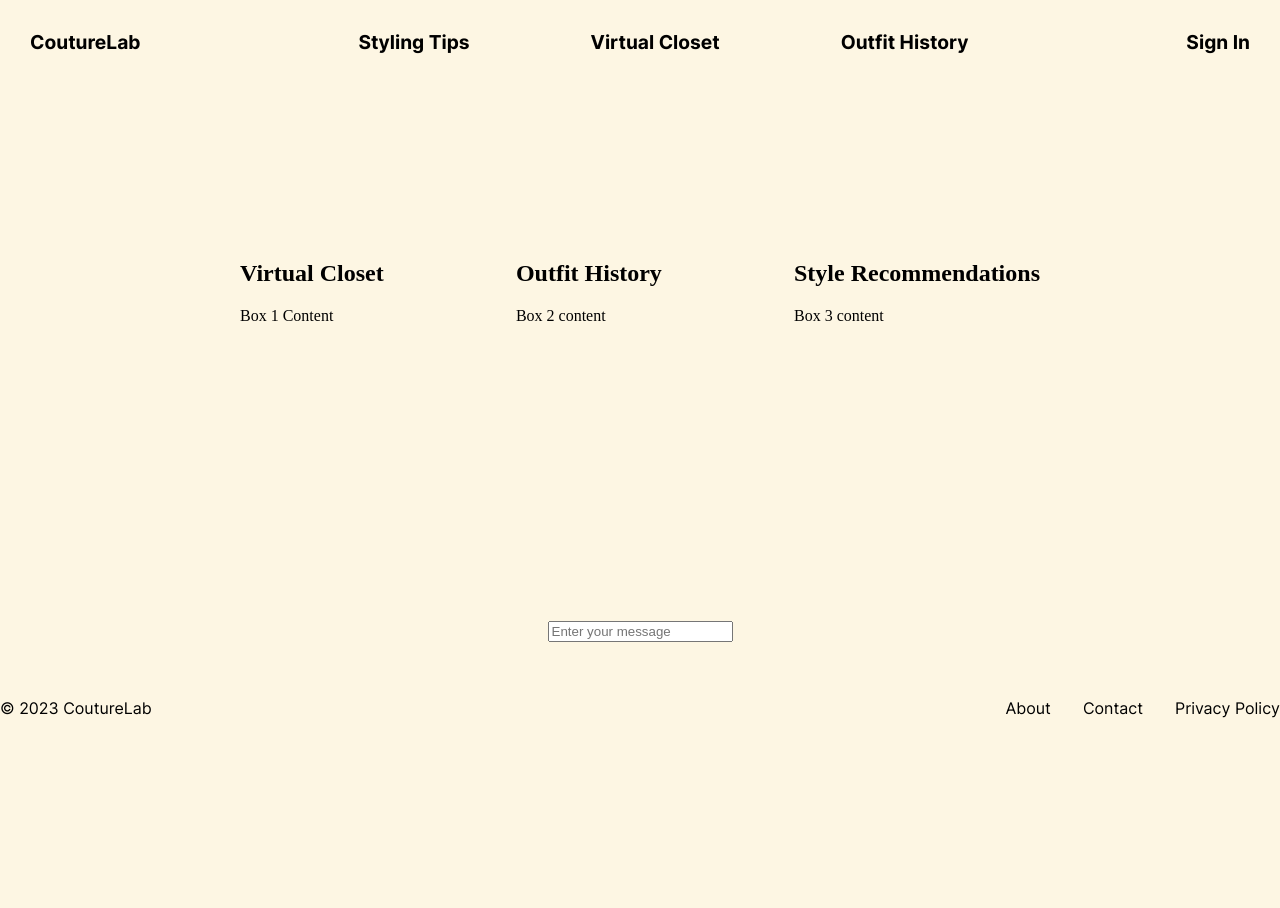
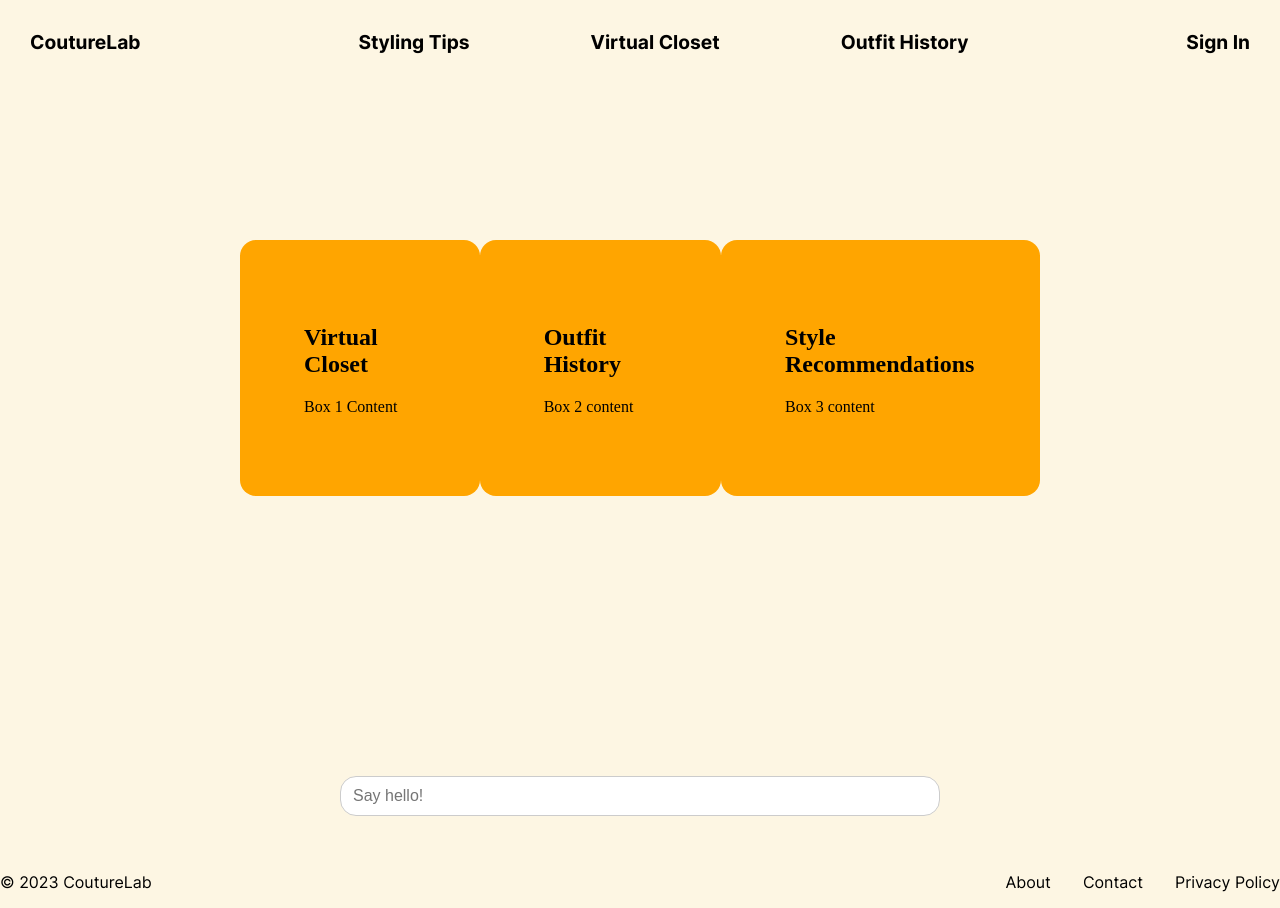
Before and after one commit to felixliang50779/Couture-Lab, a React (Create React App) app in the folder couture-lab-ui/: page /Dashboard in a window 1280 px wide. Before the commit the page ends 800 px from the top, so only its background shows below. Built offline with nearby package versions, Linux system fonts and the light colour scheme.

Commit message:
Made button work

```diff
--- a/couture-lab-ui/src/Components/button.js
+++ b/couture-lab-ui/src/Components/button.js
@@ -1,7 +1,13 @@
+import { useNavigate } from 'react-router-dom';
 import styles from './button.module.css';
 
 export default function Button(props) {
+    let navigate = useNavigate();
+    const handleClick = () => {
+        navigate('../Dashboard')
+    }
+
     return (
-        <button className={styles.button}>{props.text}</button>
+        <button onClick={handleClick} className={styles.button}>{props.text}</button>
     )
 }
--- a/couture-lab-ui/src/Components/button.module.css
+++ b/couture-lab-ui/src/Components/button.module.css
@@ -17,4 +17,5 @@
     background-color: white;
     color: #282a36;
     box-shadow: inset 30em 0 0 0 white;
+    cursor: pointer;
 }
--- a/couture-lab-ui/src/Pages/Dashboard.js
+++ b/couture-lab-ui/src/Pages/Dashboard.js
@@ -29,9 +29,9 @@ export default function Dashboard() {
                     </p>
                 </div>
             </div>
-            <div className={styles['chatbot-text-input']}>
+            <div className={styles['chatbot-container']}>
                 <form>
-                    <input type="text" placeholder="Enter your message"/>
+                    <input className={styles['text-input']} type="text" placeholder="Say hello!"/>
                 </form>
             </div>
             <Footer />
--- a/couture-lab-ui/src/Pages/Dashboard.module.css
+++ b/couture-lab-ui/src/Pages/Dashboard.module.css
@@ -6,10 +6,22 @@
 }
 
 .dashboard-box {
-    border-radius: 10px;
+    border-radius: 1em;
+    background-color: orange;
+    padding: 4em;
 }
 
-.chatbot-text-input {
+.chatbot-container {
     padding: 2.5em;
     text-align: center;
 }
+
+.text-input {
+    border-radius: 0.625em;
+    background-color: #fff;
+    border: 0.063em solid #ccc;
+    border-radius: 1em;
+    font-size: 1em;
+    padding: 0.625em 0.75em;
+    width: 50%;
+}
```
